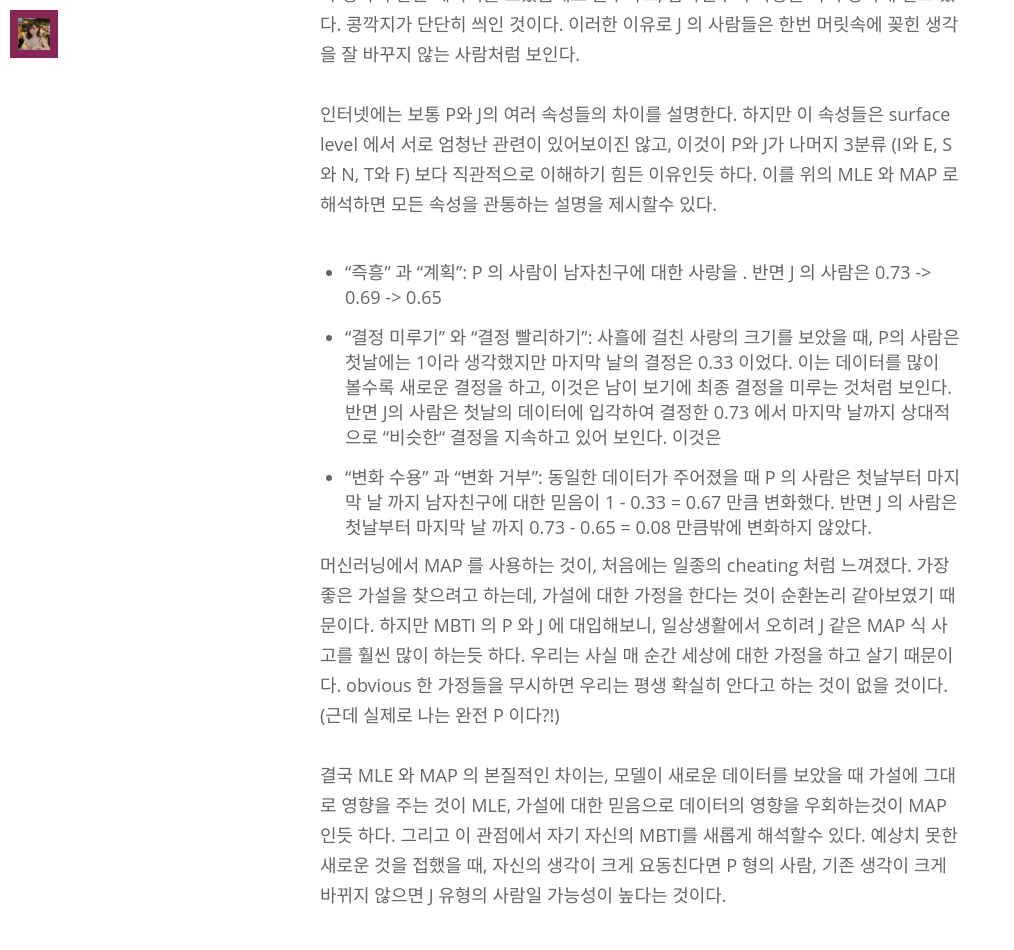
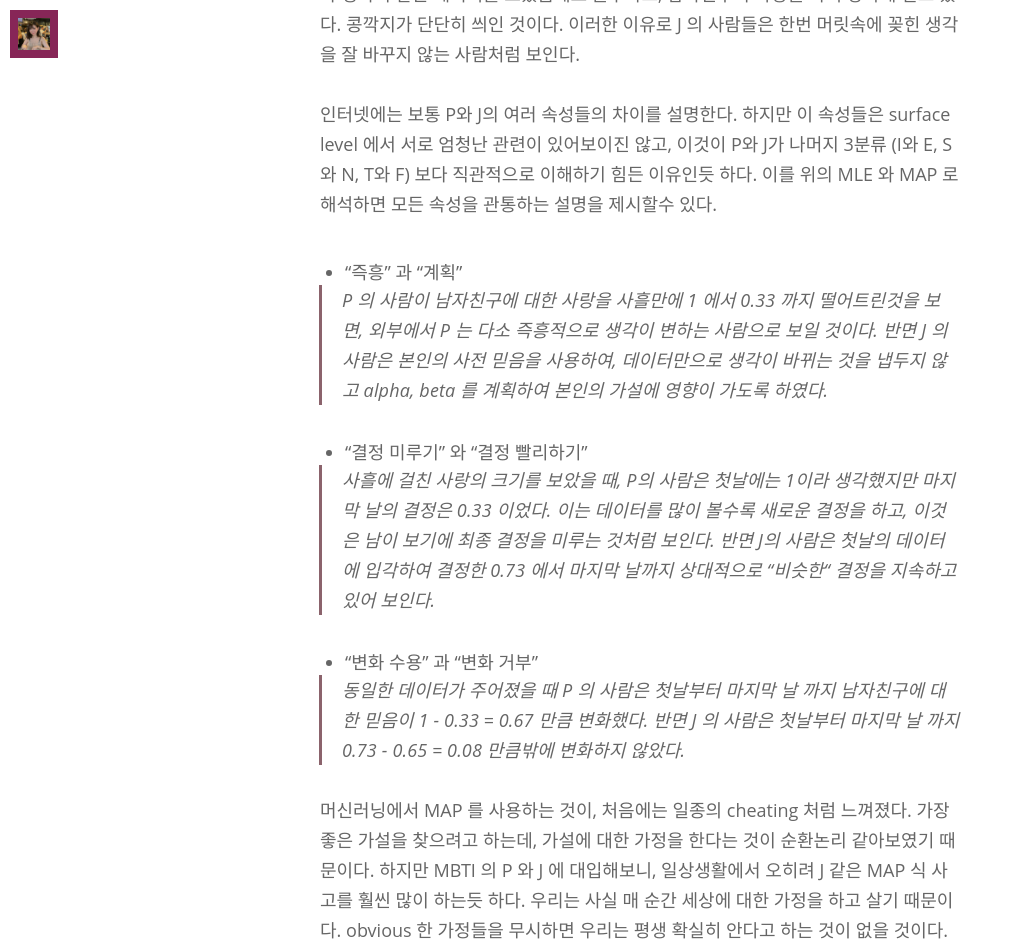
Before and after one commit to minniie/minniie.github.io, a Jekyll site: the page built from _posts/2021-08-04-post3.markdown, in a window 1280 px wide and 1400 px high, scrolled down 2431 px. Shown: the top 950 px of the window, without its empty margins (0-1014 px from the left). Built offline with Jekyll 4.4.1, drawn with Linux system fonts in a browser that asks for light colours; nearby versions of some CDN libraries; some web fonts are replaced; some of the changed text lies outside the part shown.

Commit message:
Update 2021-08-04-post3.markdown

```diff
--- a/_posts/2021-08-04-post3.markdown
+++ b/_posts/2021-08-04-post3.markdown
@@ -1,7 +1,7 @@
 ---
 layout: post
-title:  "MLE/MAP 와 MBTI"
-date:   2021-07-27 19:00:00
+title:  "MLE, MAP, 그리고 MBTI"
+date:   2021-08-04 01:52:00
 categories: 에세이
 tags: thoughts
 image: /assets/article_images/2021-08-04-post3/wallpaper.JPG
@@ -21,10 +21,16 @@ P 성향의 사람은 세상을 perceiving 한다. 눈앞에 어떤 상황이
 
 인터넷에는 보통 P와 J의 여러 속성들의 차이를 설명한다. 하지만 이 속성들은 surface level 에서 서로 엄청난 관련이 있어보이진 않고, 이것이 P와 J가 나머지 3분류 (I와 E, S와 N, T와 F) 보다 직관적으로 이해하기 힘든 이유인듯 하다. 이를 위의 MLE 와 MAP 로 해석하면 모든 속성을 관통하는 설명을 제시할수 있다.
 
-- “즉흥” 과 “계획”: P 의 사람이 남자친구에 대한 사랑을 . 반면 J 의 사람은 0.73 -> 0.69 -> 0.65
-- “결정 미루기” 와 “결정 빨리하기”: 사흘에 걸친 사랑의 크기를 보았을 때, P의 사람은 첫날에는 1이라 생각했지만 마지막 날의 결정은 0.33 이었다. 이는 데이터를 많이 볼수록 새로운 결정을 하고, 이것은 남이 보기에 최종 결정을 미루는 것처럼 보인다. 반면 J의 사람은 첫날의 데이터에 입각하여 결정한 0.73 에서 마지막 날까지 상대적으로 “비슷한“ 결정을 지속하고 있어 보인다. 이것은
-- “변화 수용” 과 “변화 거부”: 동일한 데이터가 주어졌을 때 P 의 사람은 첫날부터 마지막 날 까지 남자친구에 대한 믿음이 1 - 0.33 = 0.67 만큼 변화했다. 반면 J 의 사람은 첫날부터 마지막 날 까지 0.73 - 0.65 = 0.08 만큼밖에 변화하지 않았다.
+- “즉흥” 과 “계획”
+>P 의 사람이 남자친구에 대한 사랑을 사흘만에 1 에서 0.33 까지 떨어트린것을 보면, 외부에서 P 는 다소 즉흥적으로 생각이 변하는 사람으로 보일 것이다.
+>반면 J 의 사람은 본인의 사전 믿음을 사용하여, 데이터만으로 생각이 바뀌는 것을 냅두지 않고 alpha, beta 를 계획하여 본인의 가설에 영향이 가도록 하였다.
+- “결정 미루기” 와 “결정 빨리하기”
+>사흘에 걸친 사랑의 크기를 보았을 때, P의 사람은 첫날에는 1이라 생각했지만 마지막 날의 결정은 0.33 이었다. 이는 데이터를 많이 볼수록 새로운 결정을 하고, 이것은 남이 보기에 최종 결정을 미루는 것처럼 보인다.
+>반면 J의 사람은 첫날의 데이터에 입각하여 결정한 0.73 에서 마지막 날까지 상대적으로 “비슷한“ 결정을 지속하고 있어 보인다.
+- “변화 수용” 과 “변화 거부”
+>동일한 데이터가 주어졌을 때 P 의 사람은 첫날부터 마지막 날 까지 남자친구에 대한 믿음이 1 - 0.33 = 0.67 만큼 변화했다.
+>반면 J 의 사람은 첫날부터 마지막 날 까지 0.73 - 0.65 = 0.08 만큼밖에 변화하지 않았다.
 
 머신러닝에서 MAP 를 사용하는 것이, 처음에는 일종의 cheating 처럼 느껴졌다. 가장 좋은 가설을 찾으려고 하는데, 가설에 대한 가정을 한다는 것이 순환논리 같아보였기 때문이다. 하지만 MBTI 의 P 와 J 에 대입해보니, 일상생활에서 오히려 J 같은 MAP 식 사고를 훨씬 많이 하는듯 하다. 우리는 사실 매 순간 세상에 대한 가정을 하고 살기 때문이다. obvious 한 가정들을 무시하면 우리는 평생 확실히 안다고 하는 것이 없을 것이다. (근데 실제로 나는 완전 P 이다?!)
 
-결국 MLE 와 MAP 의 본질적인 차이는, 모델이 새로운 데이터를 보았을 때 가설에 그대로 영향을 주는 것이 MLE, 가설에 대한 믿음으로 데이터의 영향을 우회하는것이 MAP 인듯 하다. 그리고 이 관점에서 자기 자신의 MBTI를 새롭게 해석할수 있다. 예상치 못한 새로운 것을 접했을 때, 자신의 생각이 크게 요동친다면 P 형의 사람, 기존 생각이 크게 바뀌지 않으면 J 유형의 사람일 가능성이 높다는 것이다.
+결국 MLE 와 MAP 의 본질적인 차이는, 모델이 새로운 데이터를 보았을 때 가설에 그대로 영향을 주는 것이 MLE, 가설에 대한 믿음으로 데이터의 영향을 우회하는것이 MAP 인듯 하다. 그리고 이 관점에서 자기 자신의 MBTI를 새롭게 해석할수 있다. 예상치 못한 새로운 것을 접했을 때, 자신의 생각이 크게 요동친다면 P 유형의 사람, 기존 생각이 크게 바뀌지 않으면 J 유형의 사람일 가능성이 높다는 것이다.
```
